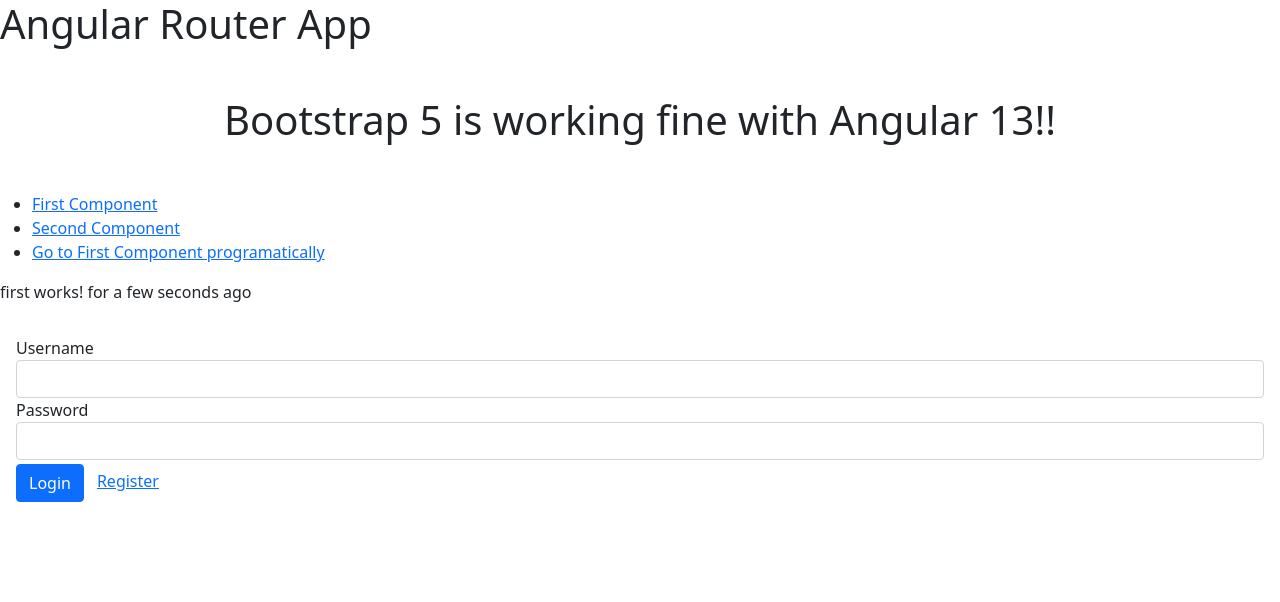
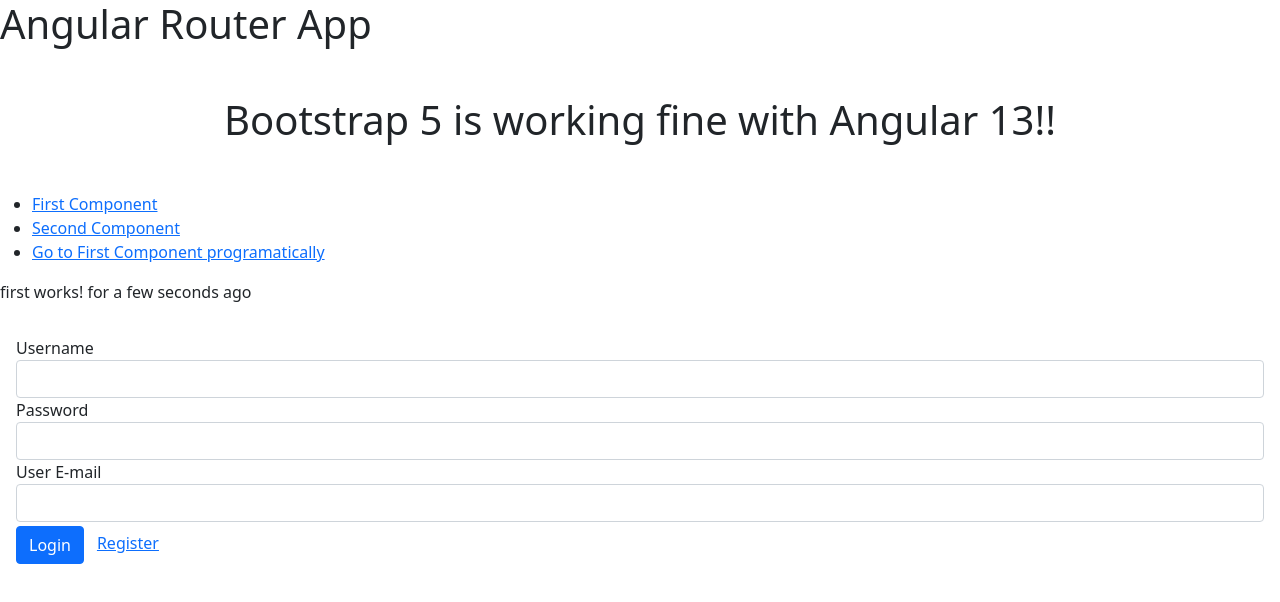
Before and after one commit to rejkid/routing-app, an Angular app: page /first-component in a window 1280 px wide. Shown: the top 602 px of the page. Built offline with nearby package versions, Linux system fonts and the light colour scheme.

Commit message:
Added e-mail input control

```diff
--- a/src/app/first/first.component.html
+++ b/src/app/first/first.component.html
@@ -1,6 +1,6 @@
 <p>first works! for {{ message | fromNow}}</p>
 <div class="card-body">
-    <form [formGroup]="form" (ngSubmit)="onSubmit(form.value)">
+    <form [formGroup]="myForm" (ngSubmit)="onSubmit(myForm.value)">
         <div class="form-group">
             <label for="username">Username</label>
             <input type="text" formControlName="username" class="form-control" [ngClass]="{ 'is-invalid': submitted && f['username'].errors }" />
@@ -18,6 +18,16 @@
                 <div *ngIf="f['password'].errors['cannotContainSpace']">Password can not contain space.</div>
             </div>
         </div>
+
+        <div class="form-group">
+            <label for="useremail">User E-mail</label>
+            <input type="email" name="email" ngModel email formControlName="useremail" class="form-control" [ngClass]="{ 'is-invalid': submitted && f['password'].errors }" />
+            <div *ngIf="submitted && f['useremail'].errors" class="invalid-feedback">
+                <div *ngIf="f['useremail'].errors['required']">E-mail is required</div>
+                <small *ngIf="f['useremail'].errors?.['pattern']" class="text-danger">Please provide a valid email address</small>
+            </div>
+        </div>
+
         <div class="form-group">
             <button [disabled]="loading" class="btn btn-primary mt-1" type="submit">
                 <span *ngIf="loading" class="spinner-border spinner-border-sm mr-1"></span>
--- a/src/app/first/first.component.ts
+++ b/src/app/first/first.component.ts
@@ -16,7 +16,7 @@
   timeFromNow: Observable<Moment>;
   pageLoaded: Moment;
 
-  form: FormGroup;
+  myForm: FormGroup;
   loading = false;
   submitted = false;
 
@@ -40,13 +40,14 @@
     }
     );
 
-    this.form = this.formBuilder.group({
+    this.myForm = this.formBuilder.group({
       'username': ['', Validators.required],
-      'password': ['', [Validators.required , Validators.minLength(7), this.cannotContainSpace]]
+      'password': ['', [Validators.required , Validators.minLength(7), this.cannotContainSpace]],
+      'useremail': ['', [Validators.required, Validators.pattern("^[a-z0-9._%+-]+@[a-z0-9.-]+\\.[a-z]{2,4}$")]],
     });
   }
   // convenience getter for easy access to form fields
-  get f() { return this.form.controls; }
+  get f() { return this.myForm.controls; }
 
    cannotContainSpace(control: AbstractControl) : ValidationErrors | null {
     if((control.value as string).indexOf(' ') >= 0){
@@ -57,10 +58,11 @@
 }
   onSubmit(value: any) {
     this.submitted = true;
-    let erros = this.f['password'].errors;
+    let passwordErros = this.f['password'].errors;
+    let emailErros = this.f['useremail'].errors;
 
     let passwordEnc64 = btoa(this.f['password'].value);
-    console.log(value.password, value.username);
+    console.log(value.password, value.username, value.userEmail);
   }
   ngOnInit(): void {
 
```
